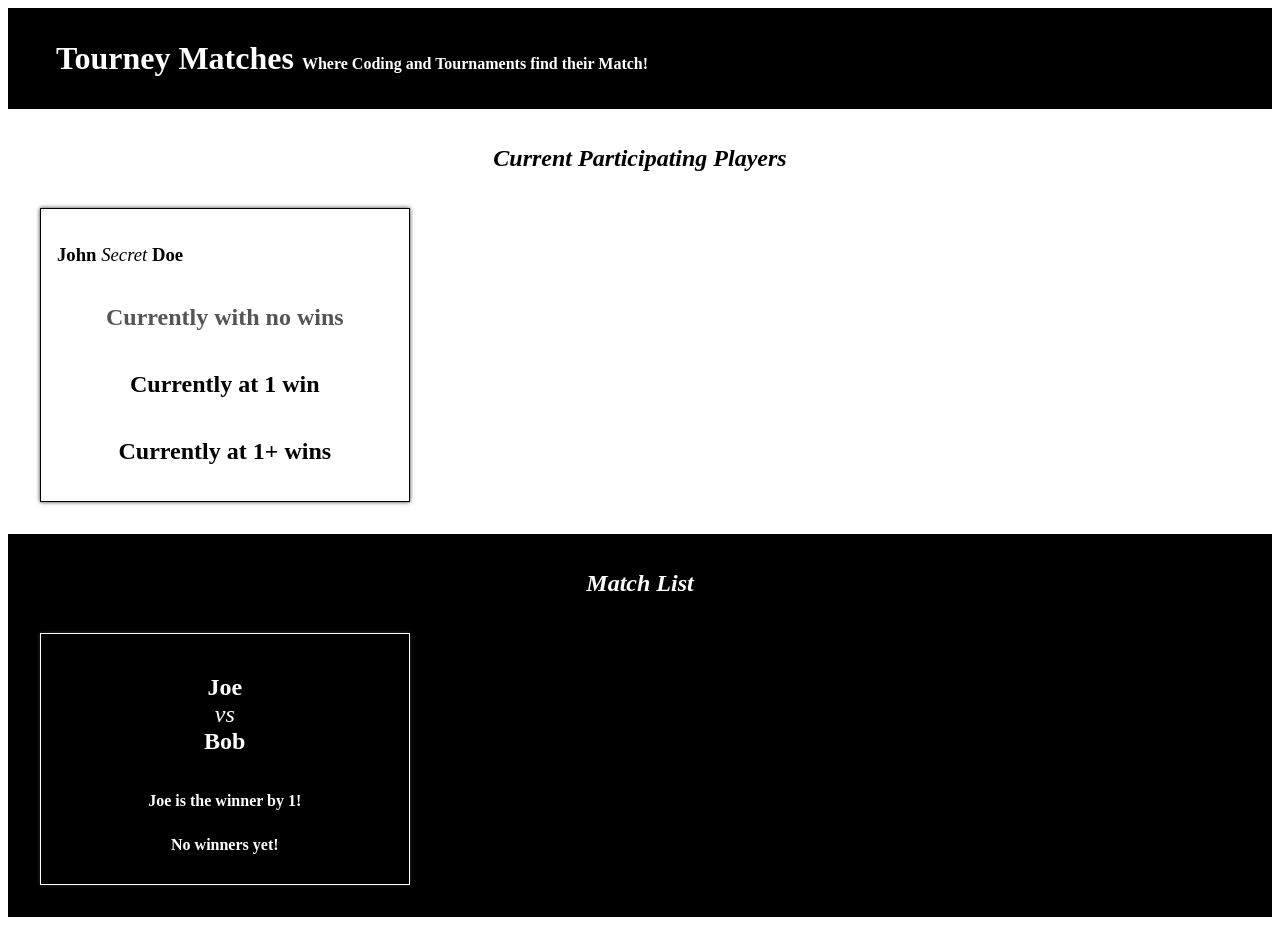
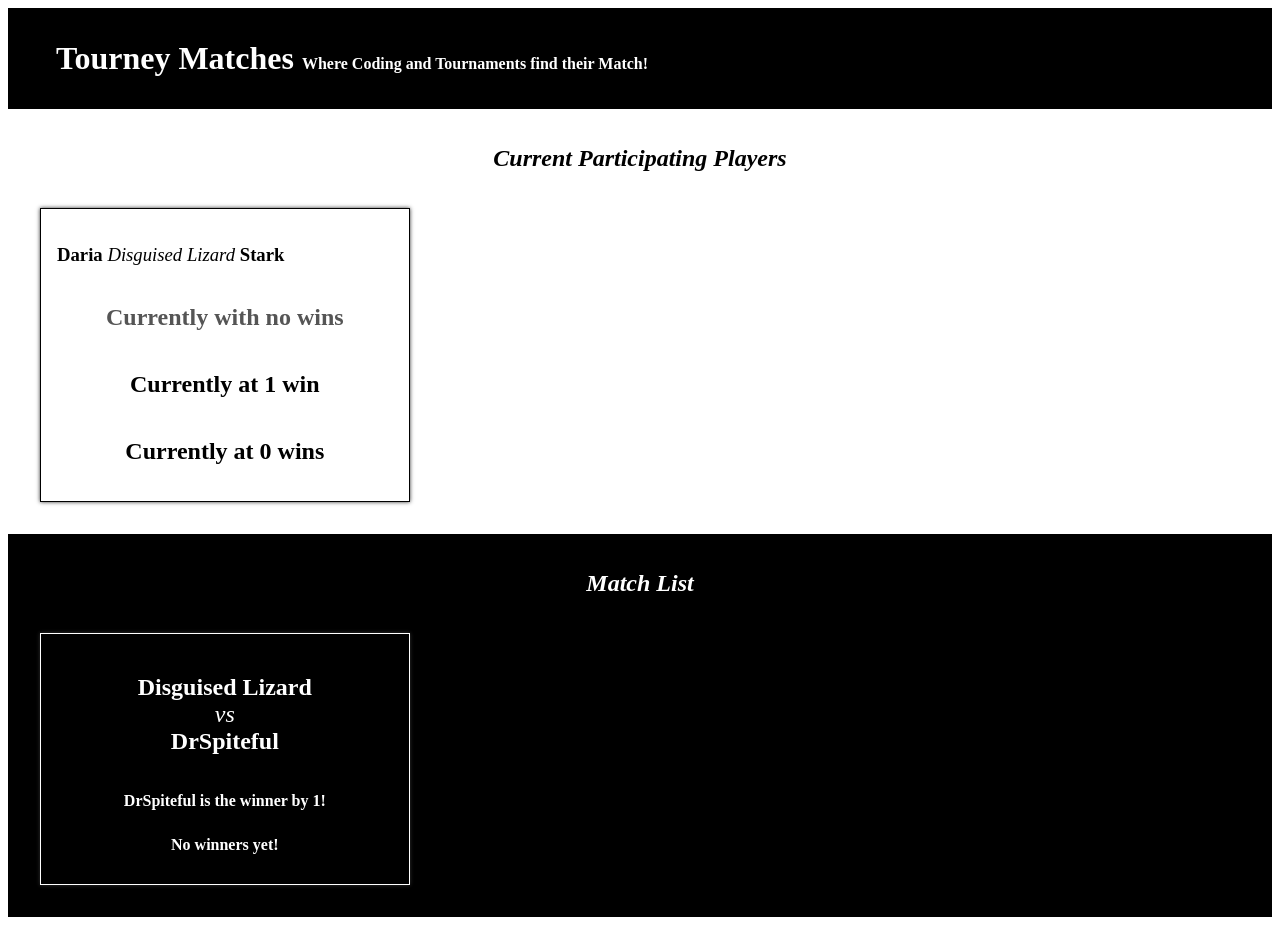
Before and after one commit to Ryan-M-Burns/Tourney-Matches, a React (Create React App) app: page / in a window 1280 px wide. Built offline with nearby package versions, Linux system fonts and the light colour scheme.

Commit message:
implement props

```diff
--- a/src/component/Match.js
+++ b/src/component/Match.js
@@ -1,15 +1,18 @@
 import React from "react";
+import PlayerList from "./PlayerList";
 
-const Match = () => {
+const Match = props => {
+
   return (
     <article className="Match">
-      <h1>Joe <span>vs</span> Bob</h1>
+      <h1>{props.players[0]} <span>vs</span> {props.players[1]}</h1>
       {/* To be shown when there is a winner */}
-      <h2>Joe is the winner by 1!</h2>
+      <h2>{props.winner} is the winner by {props.scoreDifference}!</h2>
       {/* To be shown if there is no winner */}
       <h2>No winners yet!</h2>
     </article>
   );
+
 };
 
 export default Match;
--- a/src/component/MatchList.js
+++ b/src/component/MatchList.js
@@ -2,12 +2,14 @@ import React from "react";
 import Match from './Match';
 import matchData from '../data/matchData';
 
-const MatchList = (props) => {
+const MatchList = props => {
+
+  const oneMatch = matchData[0];
 
   return (
     <section className="PlayerList MatchList">
       <h1>Match List</h1>
-      <Match />
+      <Match players={oneMatch.players} winner={oneMatch.winner} scoreDifference={oneMatch.scoreDifference} />
     </section>
   );
 
--- a/src/component/Player.js
+++ b/src/component/Player.js
@@ -1,17 +1,17 @@
 import React from "react";
-
-const Player = () => {
+//<Player gamerTag={onePlayer.gamerTag} firstName={onePlayer.firstName} lastName={onePlayer.lastName} wins={onePlayer.wins}  />
+const Player = (props) => {
   return (
     <article className="Player">
       <h1>
-        John <span>Secret</span> Doe
+        {props.firstName} <span>{props.gamerTag}</span> {props.lastName}
       </h1>
       {/* To be shown when there are no wins */}
       <h2 className="zero">Currently with no wins</h2>
       {/* To be shown when there is 1 win */}
       <h2>Currently at 1 win</h2>
       {/* To be shown when there are more than 1 win */}
-      <h2>Currently at 1+ wins</h2>
+      <h2>Currently at {props.wins} wins</h2>
     </article>
   );
 };
--- a/src/component/PlayerList.js
+++ b/src/component/PlayerList.js
@@ -6,11 +6,13 @@ import { preparePlayerData, addWinsToPlayers } from '../helpers/playerHelpers';
 
 const PlayerList = props => {
   const playerDataArray = preparePlayerData(playerData);
-  const parsedPlayerData = addWinsToPlayers(playerDataArray, matchData);
+  const parsePlayerData = addWinsToPlayers(playerDataArray, matchData);
+  const onePlayer = parsePlayerData[0];
+
   return (
     <section className="PlayerList">
       <h1>Current Participating Players</h1>
-      <Player />
+      <Player gamerTag={onePlayer.gamerTag} firstName={onePlayer.firstName} lastName={onePlayer.lastName} wins={onePlayer.wins} />
     </section>
   );
 };
```
